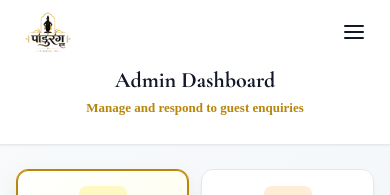
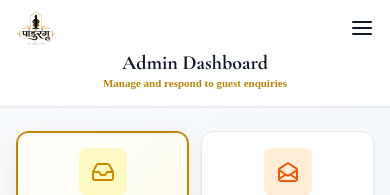
Before and after one commit to ManasiKharade/Pandurang_inn, a React (Vite) app: page /admin/dashboard in a window 390 px wide. Shown: the top 195 px of the page. Built offline with nearby package versions, Linux system fonts and the light colour scheme; no server answers; the database is empty; sample sign-in values are in the browser's storage.

Commit message:
fix the topbar

```diff
--- a/src/pages/Admin/AdminDashboard/AdminDashboard.css
+++ b/src/pages/Admin/AdminDashboard/AdminDashboard.css
@@ -824,11 +824,15 @@
 
 /* ===== Responsive ===== */
 @media (max-width: 1024px) {
+  .admin-topbar {
+    padding: 8px 16px;
+  }
+
   .admin-topbar-inner {
     grid-template-columns: 1fr;
     justify-items: center;
-    gap: 12px;
-    padding-bottom: 4px;
+    gap: 4px;
+    padding-bottom: 0;
   }
 
   .admin-topbar-left {
@@ -840,12 +844,16 @@
   }
 
   .admin-dashboard-logo {
-    height: 48px; /* Slightly smaller logo on mobile */
+    height: 40px; /* Even smaller logo on mobile to save height */
   }
 
   .admin-topbar-center h1 {
-    font-size: 22px;
-    margin-bottom: 4px;
+    font-size: 20px;
+    margin-bottom: 0;
+  }
+
+  .admin-header-sub {
+    font-size: 11px;
   }
 
   .admin-header-actions-wrapper {
```
